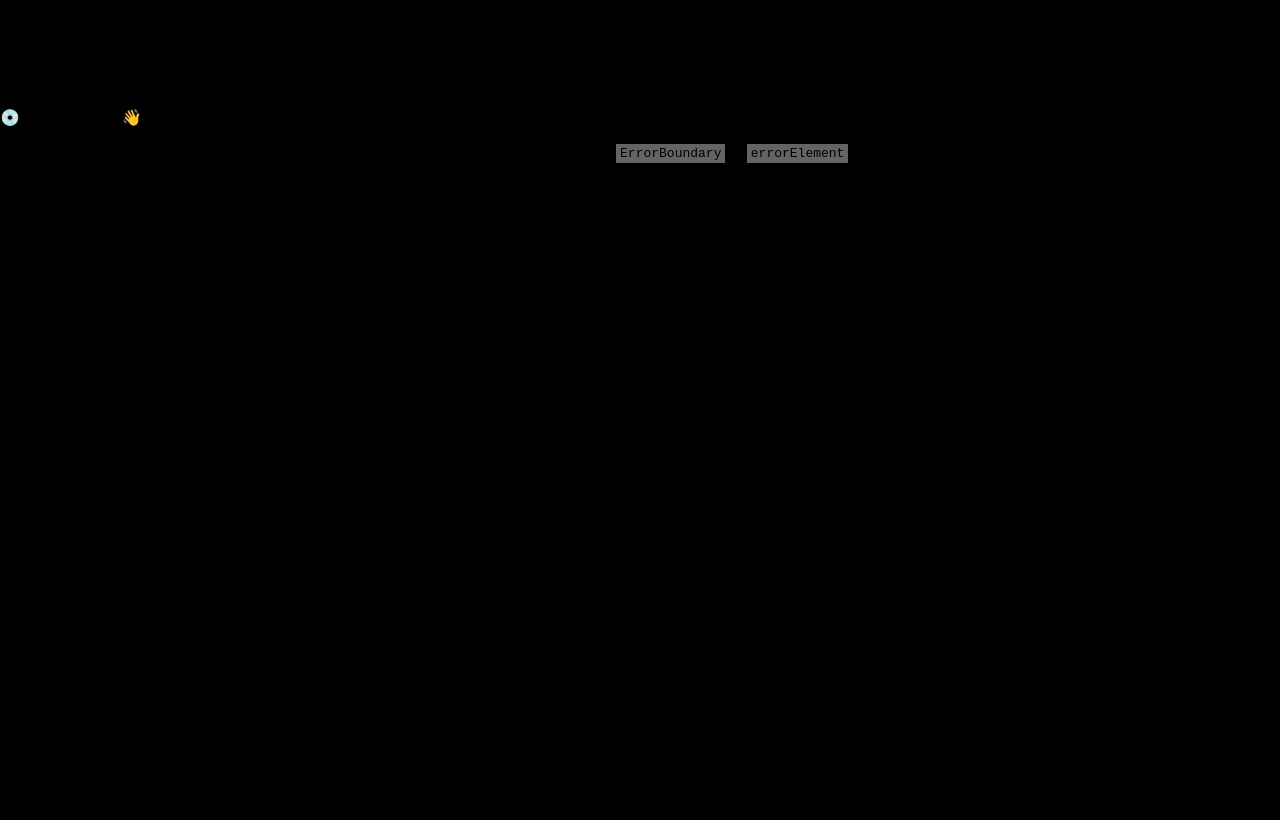
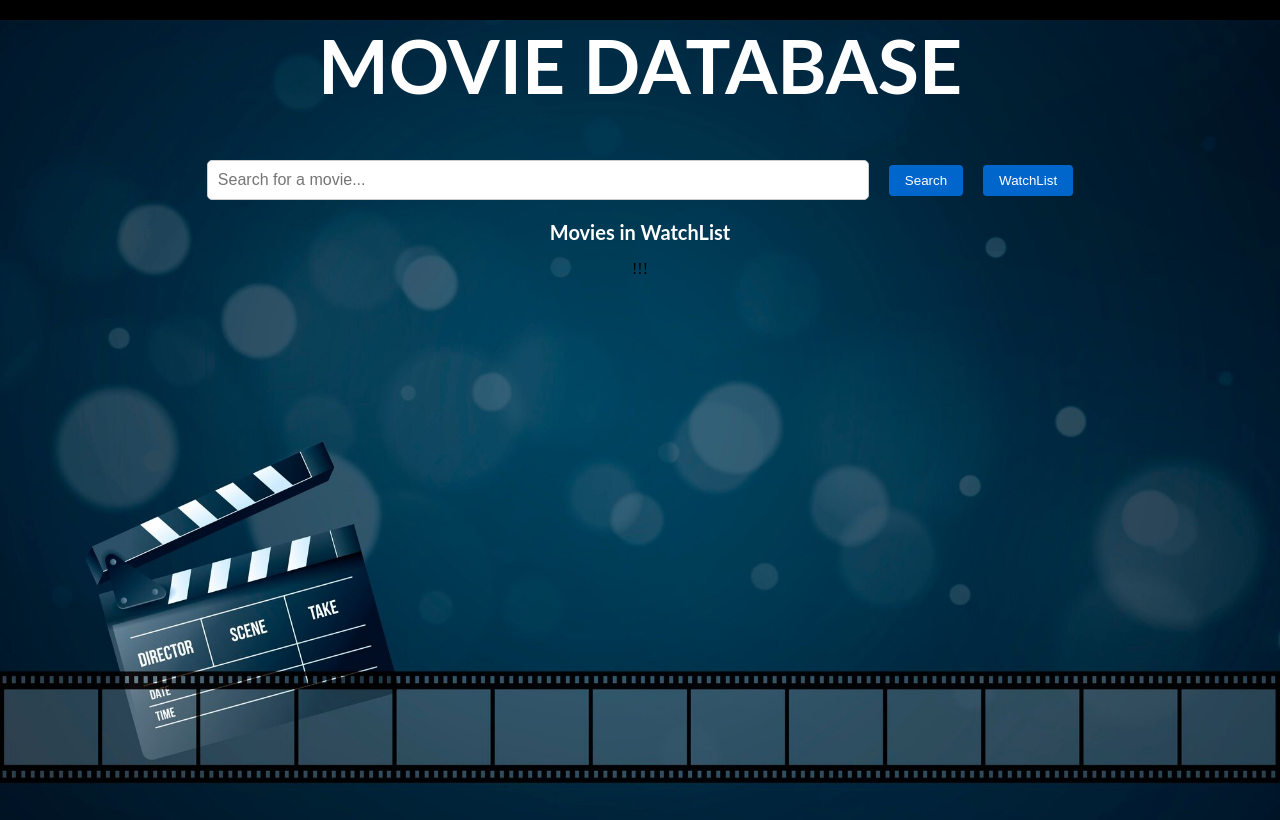
Before and after one commit to santhoshkumarcomp/MovieDB, a React (Vite) app: page /watchlist in a window 1280 px wide. Before the commit this address had no page. Built offline with nearby package versions, Linux system fonts and the light colour scheme.

Commit message:
added watchlist feature

```diff
--- a/index.html
+++ b/index.html
@@ -4,6 +4,8 @@
 <head>
   <meta charset="UTF-8" />
   <link rel="icon" type="image/svg+xml" href="/vite.svg" />
+  <link rel="stylesheet"
+    href="https://fonts.googleapis.com/css2?family=Material+Symbols+Outlined:opsz,wght,FILL,GRAD@24,400,0,0&icon_names=bookmark" />
   <meta name="viewport" content="width=device-width, initial-scale=1.0" />
   <title>Movie DB</title>
 </head>
--- a/src/App.jsx
+++ b/src/App.jsx
@@ -1,18 +1,21 @@
 import { createBrowserRouter, RouterProvider } from "react-router-dom";
 import DashBoardLayout from "./wrappers/DashBoardLayout";
 // import Card from "./pages/Card";
-import movieLoader from "./loaders/movieLoader";
-//import WatchList from "./pages/WatchList";
+//import movieLoader from "./loaders/movieLoader";
+import WatchList from "./pages/WatchList";
 import MovieDetails from "./pages/MovieDetails";
 import { useState } from "react";
 
 function App() {
   const [movie, setMovie] = useState([]);
+  const [watchList, setWatchList] = useState([]);
+
   const routes = [
     {
       path: "/",
-      element: <DashBoardLayout />,
-      loader: movieLoader,
+      element: (
+        <DashBoardLayout watchList={watchList} setWatchList={setWatchList} />
+      ),
       hydrateFallbackElement: <p> Loading...</p>,
       children: [
         {
@@ -20,13 +23,15 @@ function App() {
           element: <MovieDetails movie={movie} setMovie={setMovie} />,
         },
         {
-          path: "about",
-          element: <h1>About</h1>,
+          path: "/watchlist",
+          element: (
+            <WatchList watchList={watchList} setWatchList={setWatchList} />
+          ),
         },
-        {
-          path: "contact",
-          element: <h1>Contact</h1>,
-        },
+        // {
+        //   path: "Watchlist",
+        //   element: <WatchList />,
+        // },
       ],
     },
   ];
--- a/src/pages/Card.jsx
+++ b/src/pages/Card.jsx
@@ -2,7 +2,7 @@ import { useState } from "react";
 import PropTypes from "prop-types";
 import { Link } from "react-router-dom";
 
-const Card = ({ movies }) => {
+const Card = ({ movies, watchList, setWatchList }) => {
   const [currentPage, setCurrentPage] = useState(1);
   const itemsPerPage = 4;
 
@@ -37,18 +37,24 @@ const Card = ({ movies }) => {
   return (
     <div className="container">
       {/* Movie Cards */}
-
+      <h1
+        style={{
+          color: "white",
+          fontFamily: "'Lato', sans-serif",
+          textAlign: "center",
+          fontSize: "20px",
+          marginTop: "20px", // Add some spacing above the heading
+        }}
+      >
+        Searched Movies
+      </h1>
       <div className="movie-grid">
         {currentMovies.map((movie) => (
           <div key={movie.imdbID} className="movie-card">
             <Link to={`/moviedetails/${movie.imdbID}`}>
               <div className="movie-image">
                 <img
-                  src={
-                    movie.Poster !== "N/A"
-                      ? movie.Poster
-                      : "/api/placeholder/288/400"
-                  }
+                  src={movie.Poster !== "N/A" ? movie.Poster : "N/A"}
                   alt={movie.Title}
                 />
               </div>
@@ -59,6 +65,22 @@ const Card = ({ movies }) => {
                 <p>{movie.Year}</p>
               </div>
             </Link>
+            <button
+              onClick={(e) => {
+                e.preventDefault();
+                console.log("Click");
+                if (watchList.length > 0) {
+                  setWatchList([...watchList, movie]);
+                } else {
+                  watchList.push(movie);
+                }
+                console.log(movie.imdbID);
+                console.log(watchList);
+                // Add movie to bookmark list
+              }}
+            >
+              <span className="material-symbols-outlined">bookmark</span>
+            </button>
           </div>
         ))}
       </div>
@@ -205,7 +227,9 @@ const Card = ({ movies }) => {
 Card.propTypes = {
   movies: PropTypes.shape({
     Search: PropTypes.arrayOf(PropTypes.object).isRequired,
-  }).isRequired,
+  }),
+  watchList: PropTypes.arrayOf(PropTypes.object).isRequired,
+  setWatchList: PropTypes.func.isRequired,
 };
 
 export default Card;
--- a/src/pages/WatchList.jsx
+++ b/src/pages/WatchList.jsx
@@ -1,13 +1,44 @@
-import { useParams } from "react-router";
-
-const WatchList = () => {
-  const { id } = useParams();
-
+import { Link } from "react-router";
+import PropTypes from "prop-types";
+const WatchList = ({ watchList }) => {
   return (
-    <div>
-      <h1>Welcome to watchlist {id}</h1>
-    </div>
+    <>
+      <h1
+        style={{
+          color: "white",
+          fontFamily: "'Lato', sans-serif",
+          textAlign: "center",
+          fontSize: "20px",
+          marginTop: "20px", // Add some spacing above the heading
+        }}
+      >
+        Movies in WatchList
+      </h1>
+      <div className="movie-grid">
+        {watchList.map((movie) => (
+          <div key={movie.imdbID} className="movie-card">
+            <Link to={`/moviedetails/${movie.imdbID}`}>
+              <div className="movie-image">
+                <img
+                  src={movie.Poster !== "N/A" ? movie.Poster : "N/A"}
+                  alt={movie.Title}
+                />
+              </div>
+              <div className="movie-info">
+                <h3>
+                  <a href={`/moviedetails/${movie.imdbID}`}>{movie.Title}</a>
+                </h3>
+                <p>{movie.Year}</p>
+              </div>
+            </Link>
+          </div>
+        ))}
+      </div>
+    </>
   );
 };
-
+WatchList.propTypes = {
+  watchList: PropTypes.arrayOf(PropTypes.object).isRequired,
+  setWatchList: PropTypes.func.isRequired,
+};
 export default WatchList;
--- a/src/wrappers/DashBoardLayout.jsx
+++ b/src/wrappers/DashBoardLayout.jsx
@@ -1,13 +1,13 @@
-import { Outlet } from "react-router";
+import { Outlet, useNavigate } from "react-router";
 import backgroundImage from "../assets/Background.jpeg";
 import movieLoader from "../loaders/movieLoader";
 import { useState } from "react";
 import Card from "../pages/Card";
 var movies = {};
-const DashBoardLayout = () => {
+const DashBoardLayout = ({ watchList, setWatchList }) => {
   const [searchMovie, setSearchMovie] = useState("");
   const [moviesData, setMoviesData] = useState([]);
-
+  const navigate = useNavigate();
   const handleClick = (searchMovie) => async () => {
     movies = await movieLoader(searchMovie);
     setMoviesData(movies.Search || []);
@@ -53,9 +53,26 @@ const DashBoardLayout = () => {
               border: "1px solid #ccc",
             }}
           />
+          {/* <select name="selectedFruit">
+            <option value="apple">Apple</option>
+            <option value="banana">Banana</option>
+            <option value="orange">Orange</option>
+          </select> */}
           <button onClick={handleClick(searchMovie)}>Search</button>
+          <button
+            onClick={() => {
+              navigate("/watchlist");
+              console.log("Cleared Watchlist");
+            }}
+          >
+            WatchList
+          </button>
           <Outlet />
-          <Card movies={movies} />
+          <Card
+            movies={movies}
+            watchList={watchList}
+            setWatchList={setWatchList}
+          />
         </div>
       </div>
       <style>{`button {
```
